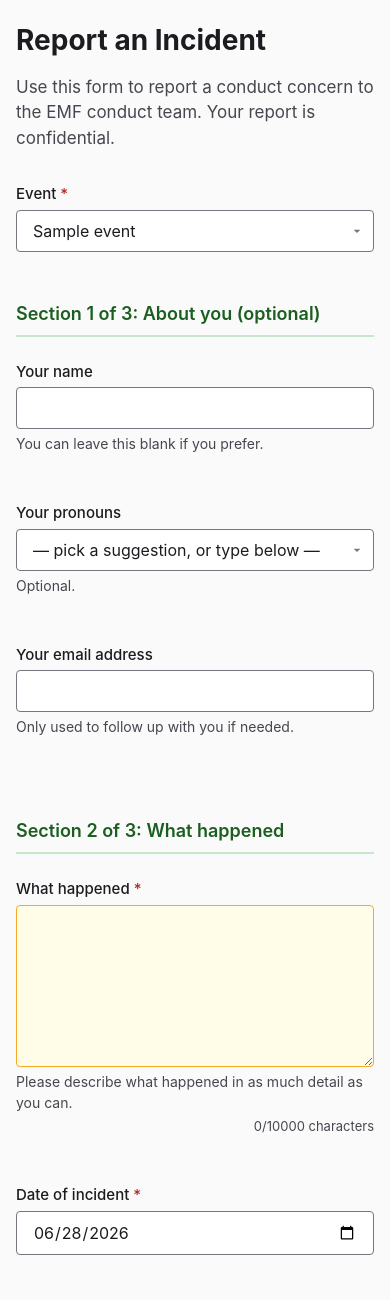
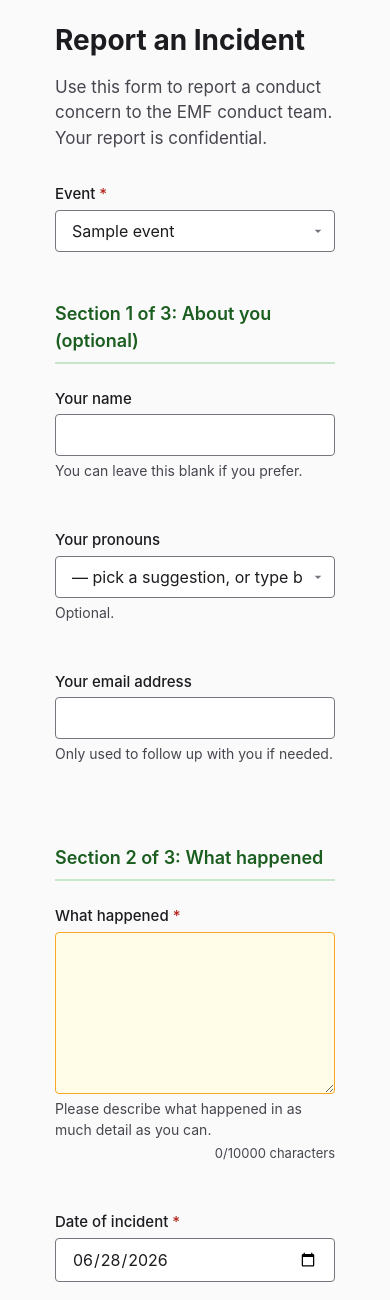
Before and after one commit to adamamyl/contactform-plus, a Python web app: template apps/form/templates/form.html in a window 390 px wide. Shown: the part 59-1359 px from the top of the page. Run offline with Jinja, Linux system fonts and the light colour scheme; the template is opened without the code that fills it: most values are stand-ins (such as "Sample title", 1, 10 or a date in 2020).

Commit message:
fix(form): widen container to 80% viewport width
Replaces fixed 640px max-width with responsive min(80%, 960px) + 280px floor.

Co-Authored-By: Claude Sonnet 4.6 <noreply@anthropic.com>
Claude-Session: https://claude.ai/code/session_012BY6JnQ2NvMvwW9Fgcp2jG

```diff
--- a/apps/form/static/style.css
+++ b/apps/form/static/style.css
@@ -84,7 +84,8 @@ main {
 
 /* Container */
 .container {
-  max-width: 640px;
+  width: min(80%, 960px);
+  min-width: 280px;
   margin: 0 auto;
   padding: var(--space-lg) var(--space-md);
 }
--- a/apps/form/templates/base.html
+++ b/apps/form/templates/base.html
@@ -5,7 +5,7 @@
   <meta name="viewport" content="width=device-width, initial-scale=1.0">
   <meta name="description" content="EMF Camp conduct report form">
   <title>{% block title %}EMF Conduct Report{% endblock %}</title>
-  <link rel="stylesheet" href="/static/style.css?v=2">
+  <link rel="stylesheet" href="/static/style.css?v=3">
   {% block head %}{% endblock %}
 </head>
 <body>
```
